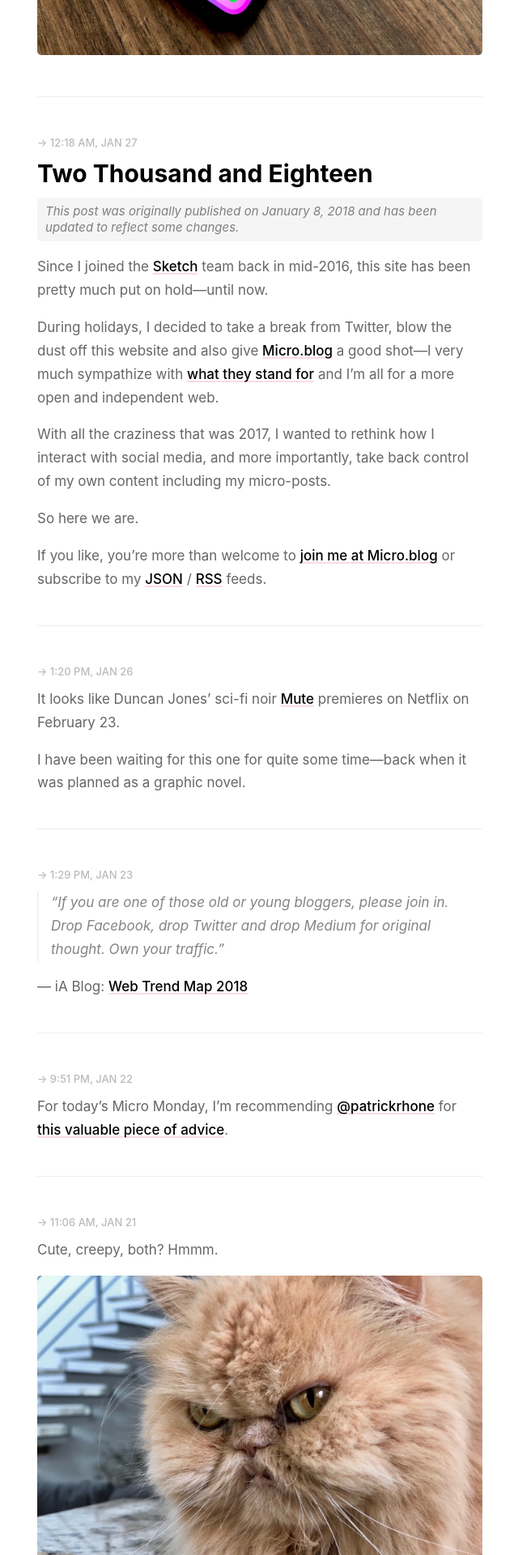
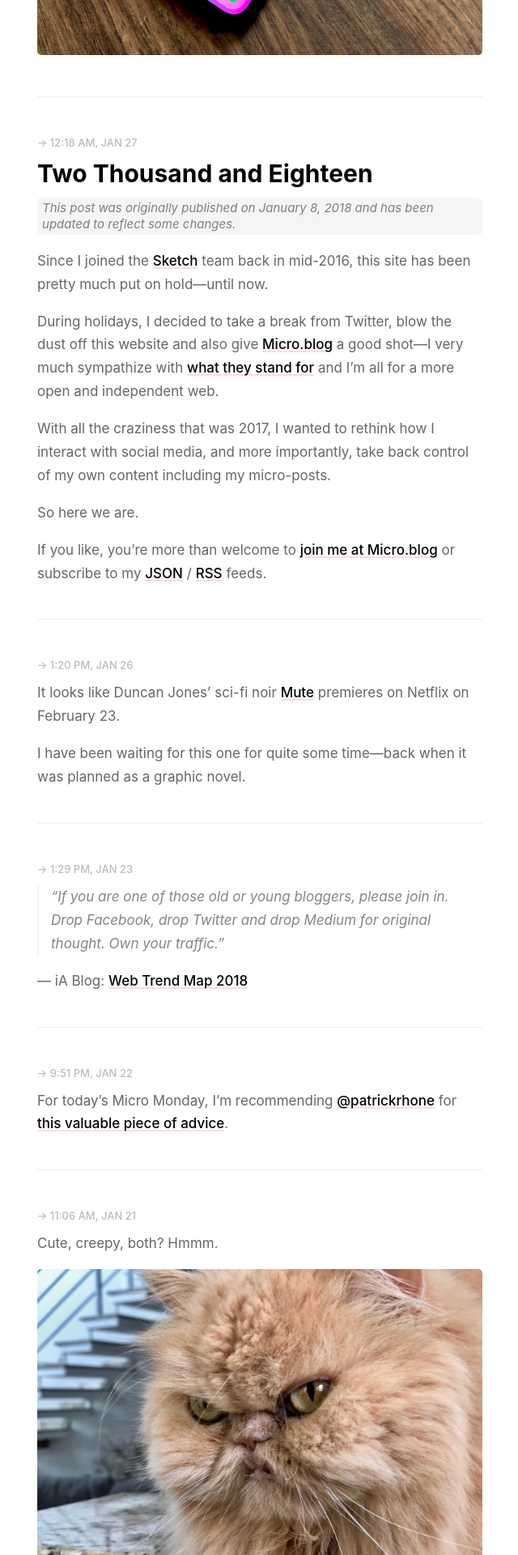
Before and after one commit to lifeinoppo/netlify, a Jekyll site: the page built from index.html, in a window 1280 px wide. Shown: the part 3655-5575 px from the top of the page at 81% size, without its empty margins (319-959 px from the left). Built offline with Jekyll 4.4.1, drawn with Linux system fonts in a browser that asks for light colours; the list of posts is cut into pages by our own code.

```diff
--- a/assets/css/style.css
+++ b/assets/css/style.css
@@ -13,7 +13,7 @@
 }
 
 /* Spacing */
-.post h1, h3, h4, h5, p, .post-body ul, #post-list li, pre ::before {
+.highlight, .post h1, h3, h4, h5, p, .post-body ul, #post-list li, pre ::before {
 	margin-top: 1em;
 }
 
@@ -144,7 +144,7 @@
 	background-color: #F5F5F5;
 	border-radius: 5px;
 	display: inline-block;
-	padding: 7px 10px;
+	padding: 3px 6px;
 	color: #7F7F7F;
 	font-size: 15px;
 	line-height: 1.35;
```
Also changed, not shown: 28 other files.
